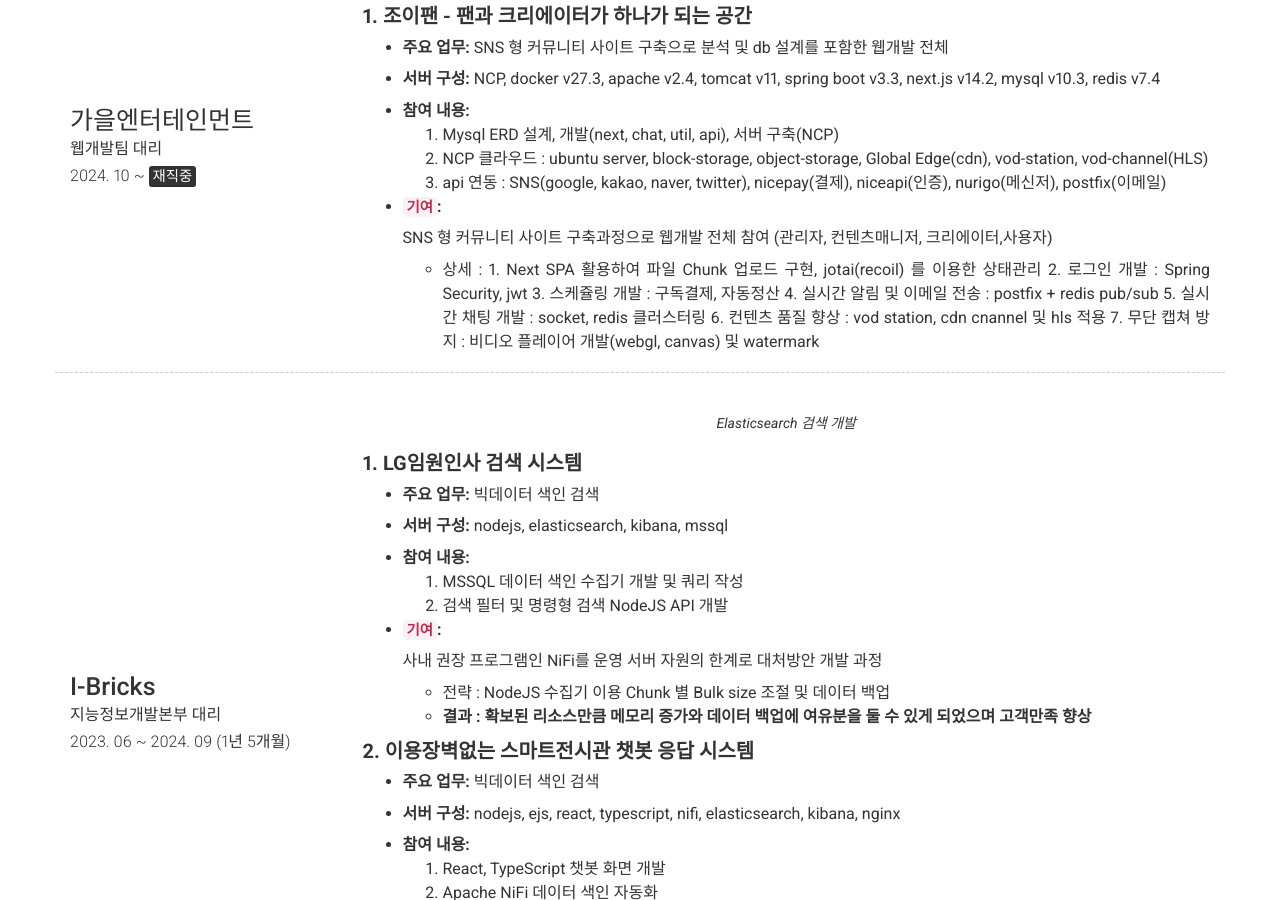
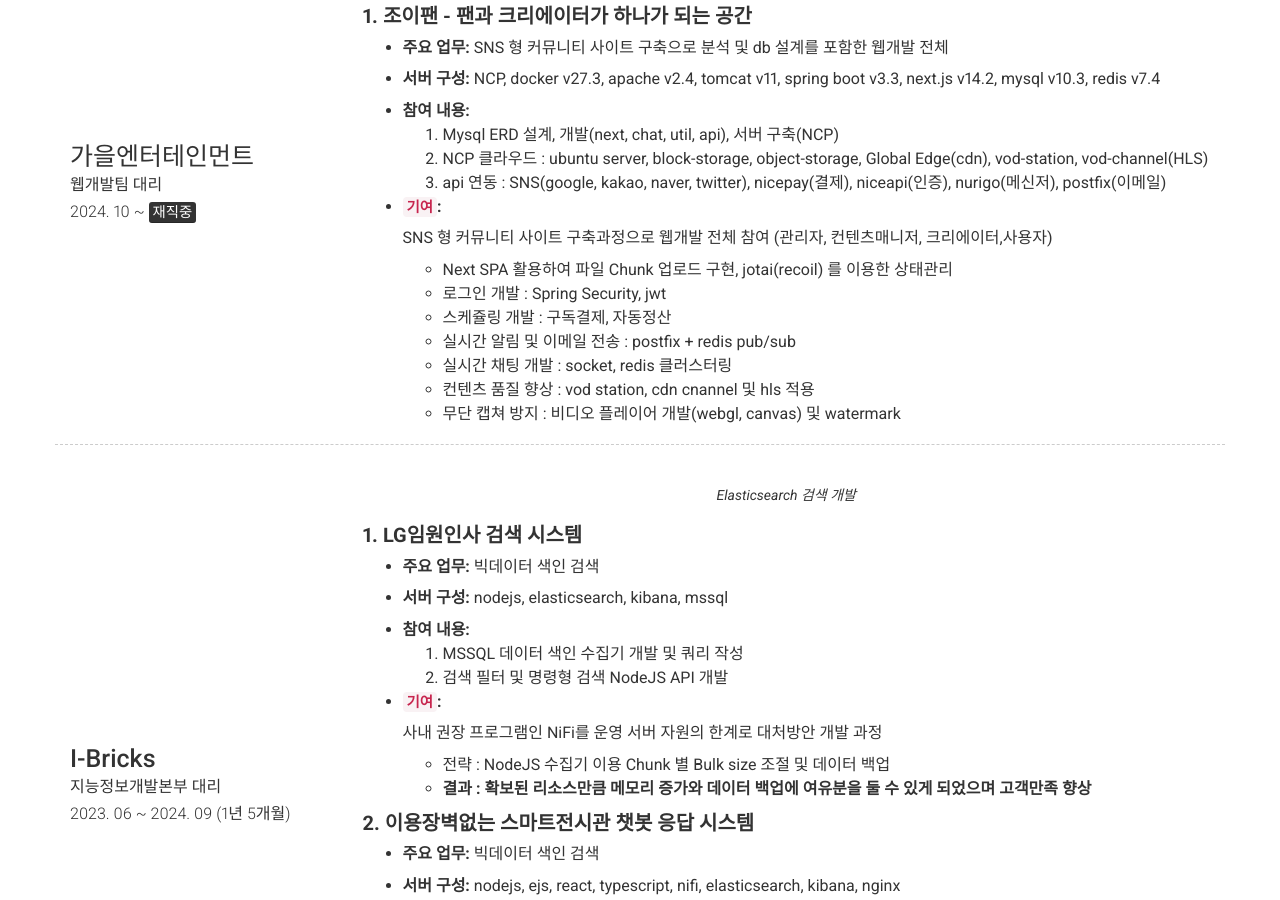
Before and after one commit to sihyeonleee/sihyeonleee.github.io, a Jekyll site: the page built from index.md, in a window 1280 px wide and 900 px high, scrolled down 821 px. Built offline with Jekyll 4.4.1, drawn with Linux system fonts in a browser that asks for light colours; nearby versions of some CDN libraries.

Commit message:
no message

```diff
--- a/_config.yml
+++ b/_config.yml
@@ -113,14 +113,13 @@ content:
           - **`기여`:**
 
             SNS 형 커뮤니티 사이트 구축과정으로 웹개발 전체 참여 (관리자, 컨텐츠매니저, 크리에이터,사용자)
-            - 상세 :
-                    1. Next SPA 활용하여 파일 Chunk 업로드 구현, jotai(recoil) 를 이용한 상태관리
-                    2. 로그인 개발 : Spring Security, jwt
-                    3. 스케쥴링 개발 : 구독결제, 자동정산
-                    4. 실시간 알림 및 이메일 전송 : postfix + redis pub/sub
-                    5. 실시간 채팅 개발 : socket, redis 클러스터링
-                    6. 컨텐츠 품질 향상 : vod station, cdn cnannel 및 hls 적용
-                    7. 무단 캡쳐 방지 : 비디오 플레이어 개발(webgl, canvas) 및 watermark
+            - Next SPA 활용하여 파일 Chunk 업로드 구현, jotai(recoil) 를 이용한 상태관리
+            - 로그인 개발 : Spring Security, jwt
+            - 스케쥴링 개발 : 구독결제, 자동정산
+            - 실시간 알림 및 이메일 전송 : postfix + redis pub/sub
+            - 실시간 채팅 개발 : socket, redis 클러스터링
+            - 컨텐츠 품질 향상 : vod station, cdn cnannel 및 hls 적용
+            - 무단 캡쳐 방지 : 비디오 플레이어 개발(webgl, canvas) 및 watermark
 
       - layout: left
         border: weak
```
